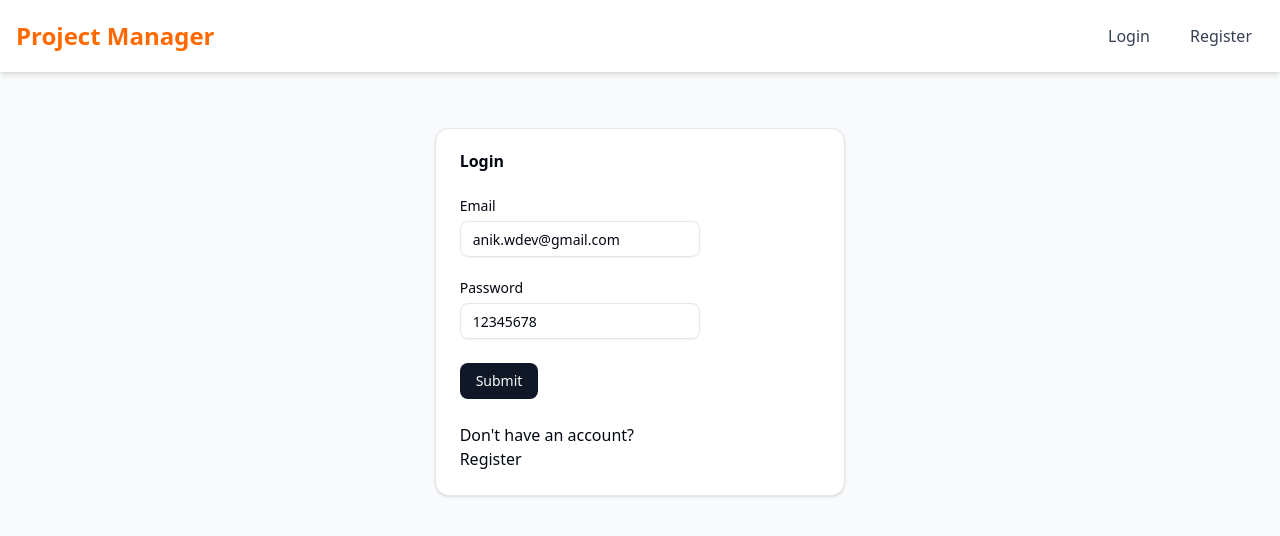
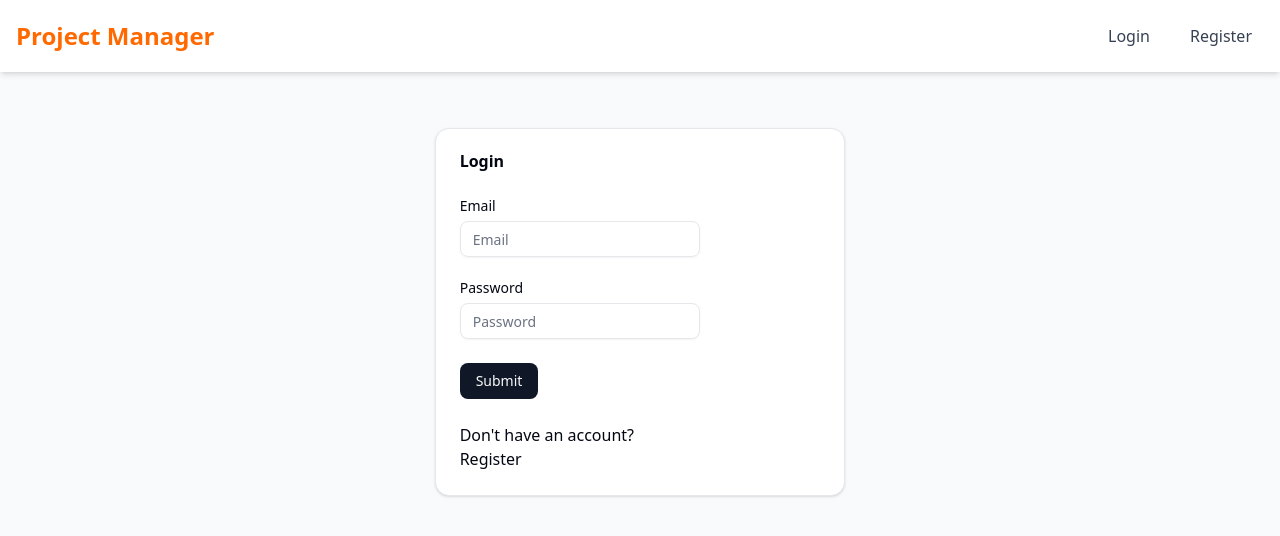
Before and after one commit to anik-hossain/task-management-frontend, a React (Vite) app: page /login in a window 1280 px wide. Shown: the top 536 px of the page. Built offline with nearby package versions, Linux system fonts and the light colour scheme; no server answers.

Commit message:
`Update default form values in InputForm to undefined`

```diff
--- a/src/pages/login.tsx
+++ b/src/pages/login.tsx
@@ -35,8 +35,8 @@ export default function InputForm() {
     const form = useForm<z.infer<typeof FormSchema>>({
         resolver: zodResolver(FormSchema),
         defaultValues: {
-            email: 'anik.wdev@gmail.com',
-            password: '12345678',
+            email: undefined,
+            password: undefined,
         },
     })
 
```
